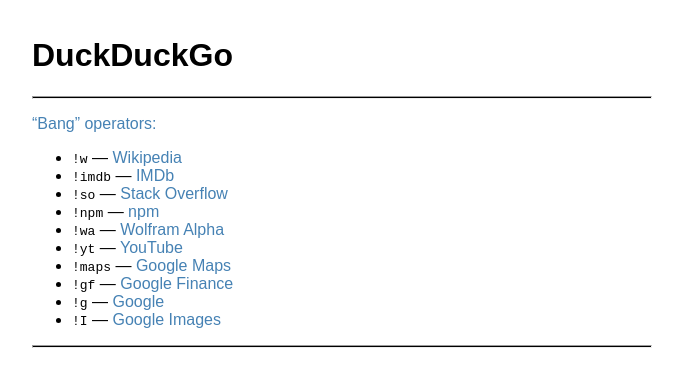
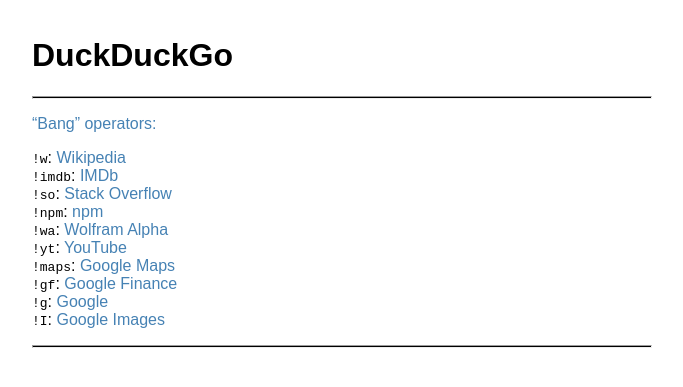
Before and after one commit to jacobpledger/website, a Jekyll site: the page built from collections/_notes/duckduckgo.md, in a window 1280 px wide. Shown: the top 387 px of the page, without its empty margins (298-981 px from the left). Built offline with Jekyll 4.4.1, drawn with Linux system fonts in a browser that asks for light colours.

Commit message:
Updates for duckduckgo note

```diff
--- a/collections/_notes/duckduckgo.md
+++ b/collections/_notes/duckduckgo.md
@@ -5,13 +5,13 @@ layout: note
 
 ["Bang" operators:](https://duckduckgo.com/bang.html)
 
-* <kbd>!w</kbd> —  [Wikipedia](http://en.wikipedia.org/)
-* <kbd>!imdb</kbd> —  [IMDb](http://www.imdb.com/)
-* <kbd>!so</kbd> —  [Stack Overflow](http://www.stackoverflow.com/)
-* <kbd>!npm</kbd> —  [npm](https://www.npmjs.com/)
-* <kbd>!wa</kbd> —  [Wolfram Alpha](http://www.wolframalpha.com/)
-* <kbd>!yt</kbd> —  [YouTube](http://www.youtube.com/)
-* <kbd>!maps</kbd> —  [Google Maps](http://maps.google.com/)
-* <kbd>!gf</kbd> —  [Google Finance](http://www.google.com/finance)
-* <kbd>!g</kbd> —  [Google](http://encrypted.google.com/)
-* <kbd>!I</kbd> —  [Google Images](http://images.google.com/)
+<kbd>!w</kbd>: [Wikipedia](http://en.wikipedia.org/)
+<kbd>!imdb</kbd>: [IMDb](http://www.imdb.com/)
+<kbd>!so</kbd>: [Stack Overflow](http://www.stackoverflow.com/)
+<kbd>!npm</kbd>: [npm](https://www.npmjs.com/)
+<kbd>!wa</kbd>: [Wolfram Alpha](http://www.wolframalpha.com/)
+<kbd>!yt</kbd>: [YouTube](http://www.youtube.com/)
+<kbd>!maps</kbd>: [Google Maps](http://maps.google.com/)
+<kbd>!gf</kbd>: [Google Finance](http://www.google.com/finance)
+<kbd>!g</kbd>: [Google](http://encrypted.google.com/)
+<kbd>!I</kbd>: [Google Images](http://images.google.com/)
```
